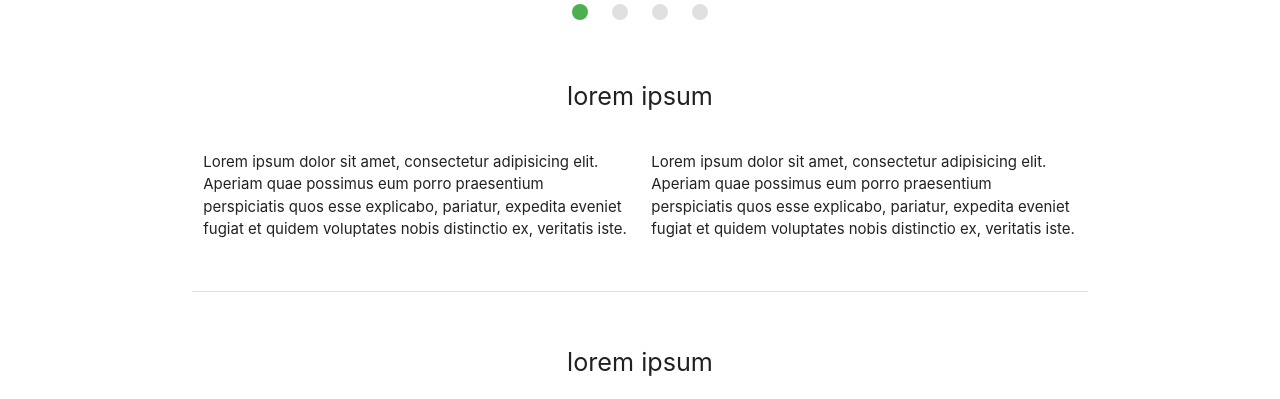
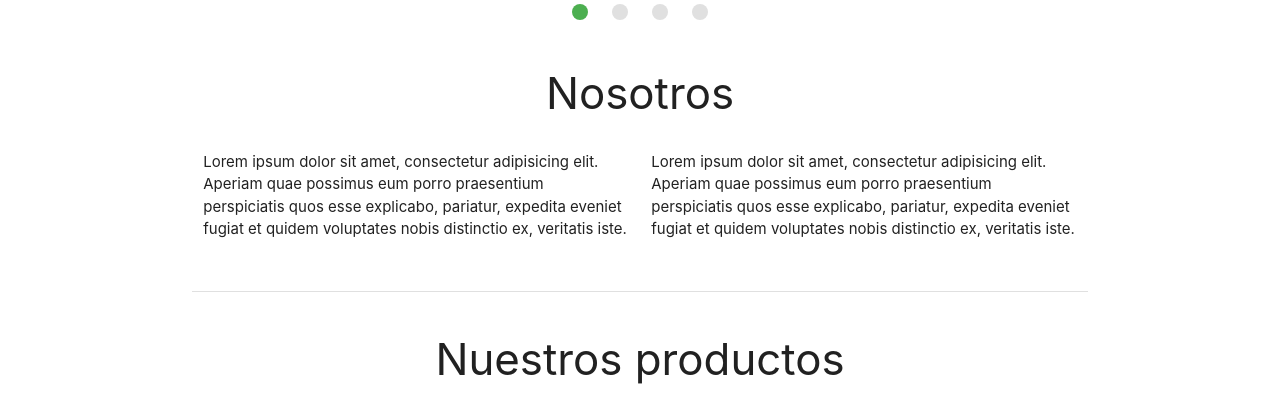
Before and after one commit to EmmaFrz/lazos-de-alambre, a plain HTML site: page index.html in a window 1280 px wide. Shown: the part 478-877 px from the top of the page. Drawn offline with nearby package versions, Linux system fonts and the light colour scheme; some packages are replaced by stand-ins of ours.

Commit message:
adding titles

```diff
--- a/index.html
+++ b/index.html
@@ -17,7 +17,7 @@
         <nav>
             <div class="nav-wrapper blue darken-4">
                 <div class="container">
-                    <a href="#!" class="brand-logo flow-text">Lazos de Alambre</a>
+                    <a href="#!" class="brand-logo">Lazos de Alambre</a>
                     <ul class="right hide-on-med-and-down">
                         <li><a href="#1">Nosotros</a></li>
                         <li><a href="#2">Productos</a></li>
@@ -70,7 +70,7 @@
         <div class="section scrollspy" id="1">
             <div class="row">
                 <div class="col s12">
-                    <h1 class="center-align flow-text">lorem ipsum</h1>
+                    <h3 class="center-align">Nosotros</h3>
                 </div>
                 <div class="col s12 m6 l6 xl6">
                     <p>Lorem ipsum dolor sit amet, consectetur adipisicing elit. Aperiam quae possimus eum porro praesentium perspiciatis quos esse explicabo, pariatur, expedita eveniet fugiat et quidem voluptates nobis distinctio ex, veritatis iste.</p>
@@ -84,7 +84,7 @@
         <div class="section scrollspy" id="2">
             <div class="row">
                 <div class="col s12">
-                    <h1 class="center-align flow-text">lorem ipsum</h1>
+                    <h3 class="center-align">Nuestros productos</h3>
                 </div>
                 <div class="col s12 m4 l4 xl4">
                     <div class="card">
```
